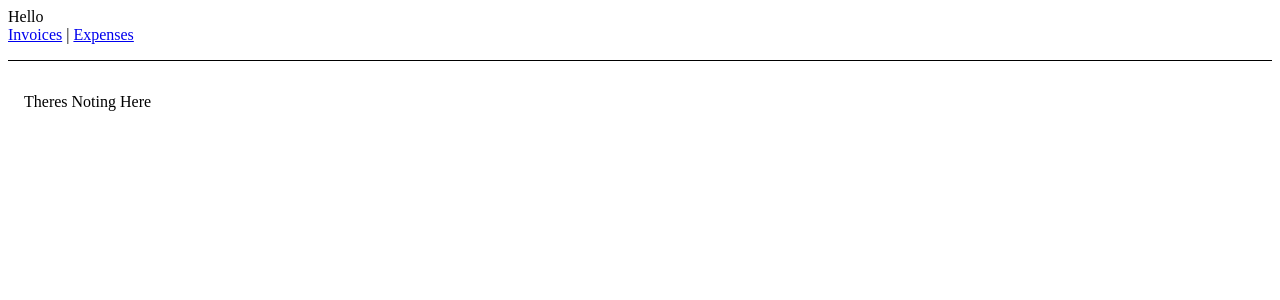
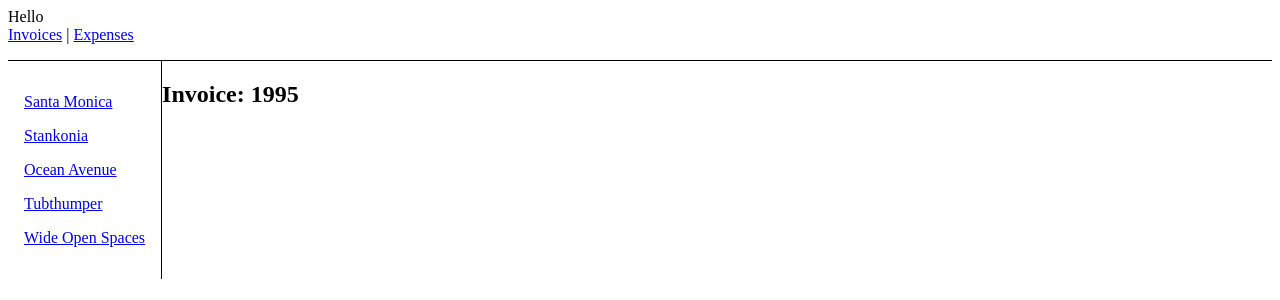
Before and after one commit to afshin4460/React-router-dom-with-reactapp.ir, a React (Create React App) app: page /invoices/1995 in a window 1280 px wide. Shown: the top 300 px of the page. Built offline with nearby package versions, Linux system fonts and the light colour scheme.

Commit message:
reading params

```diff
--- /dev/null
+++ b/src/components/invoice.jsx
@@ -0,0 +1,11 @@
+import React from 'react';
+import {useParams} from 'react-router-dom';
+
+function Invoice() {
+    let params = useParams();
+    return (
+        <h2>Invoice: {params.invoiceId}</h2>
+    );
+}
+
+export default Invoice;
--- a/src/components/invoices.jsx
+++ b/src/components/invoices.jsx
@@ -1,5 +1,5 @@
 import React from 'react';
-import {Link} from 'react-router-dom';
+import {Link, Outlet} from 'react-router-dom';
 import {getInvoices} from '../data';
 
 function Invoices() {
@@ -15,6 +15,7 @@
                     ))
                 }
             </nav>
+            <Outlet />
         </div>
     );
 }
--- a/src/index.js
+++ b/src/index.js
@@ -4,13 +4,16 @@
 import App from './App';
 import Invoices from './components/invoices';
 import Expenses from './components/expenses';
+import Invoice from './components/invoice';
 
 const root = ReactDOM.createRoot(document.getElementById('root'));
 root.render(
   <Router>
     <Routes>
       <Route path='/' element={<App />}>
-        <Route path='invoices' element={<Invoices />} />
+        <Route path='invoices' element={<Invoices />}>
+          <Route path=':invoiceId' element={<Invoice />} />
+        </Route>
         <Route path='expenses' element={<Expenses />} />
         <Route path='*' element={
           <main style={{padding: '1rem'}}>
```
